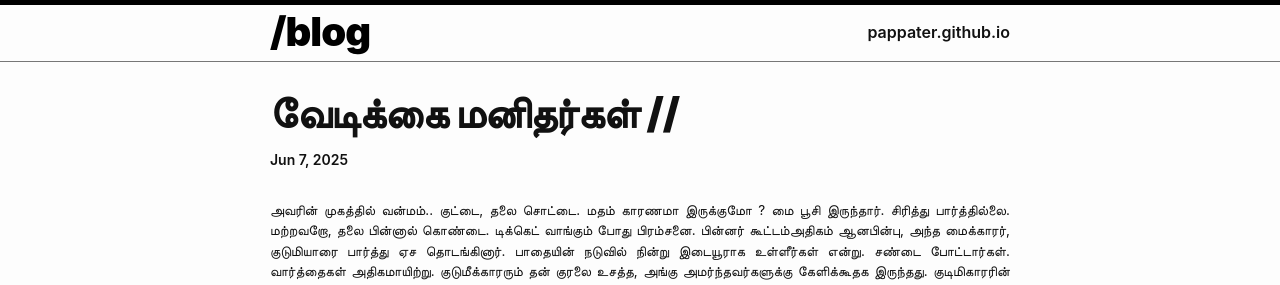
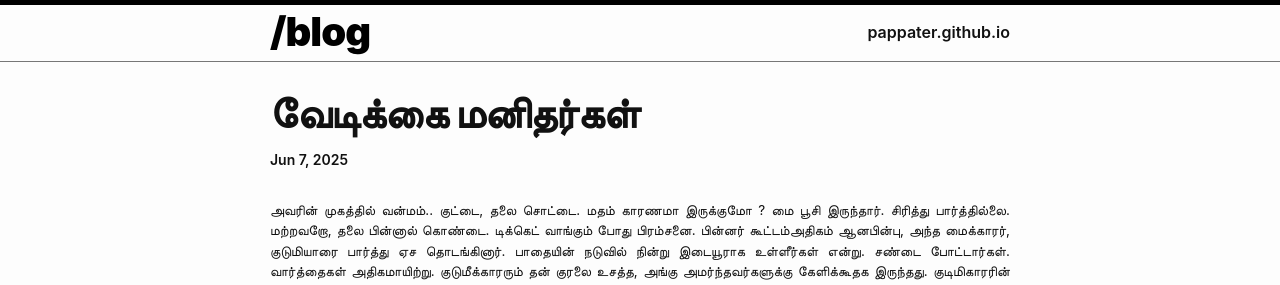
Before and after one commit to pappater/blog, a Jekyll site: the page built from 2025-06-06-வேடிக்கை-மனிதர்கள்.md, in a window 1280 px wide. Shown: the top 285 px of the page. Built offline with Jekyll 4.4.1, drawn with Linux system fonts in a browser that asks for light colours.

Commit message:
Update post.html

```diff
--- a/_layouts/post.html
+++ b/_layouts/post.html
@@ -9,7 +9,7 @@ layout: default
 >
   <header class="post-header">
     <h1 class="post-title p-name" itemprop="name headline">
-      {{ page.title | escape }} //
+      {{ page.title | escape }}
     </h1>
     <p class="post-meta">
       <time
```
